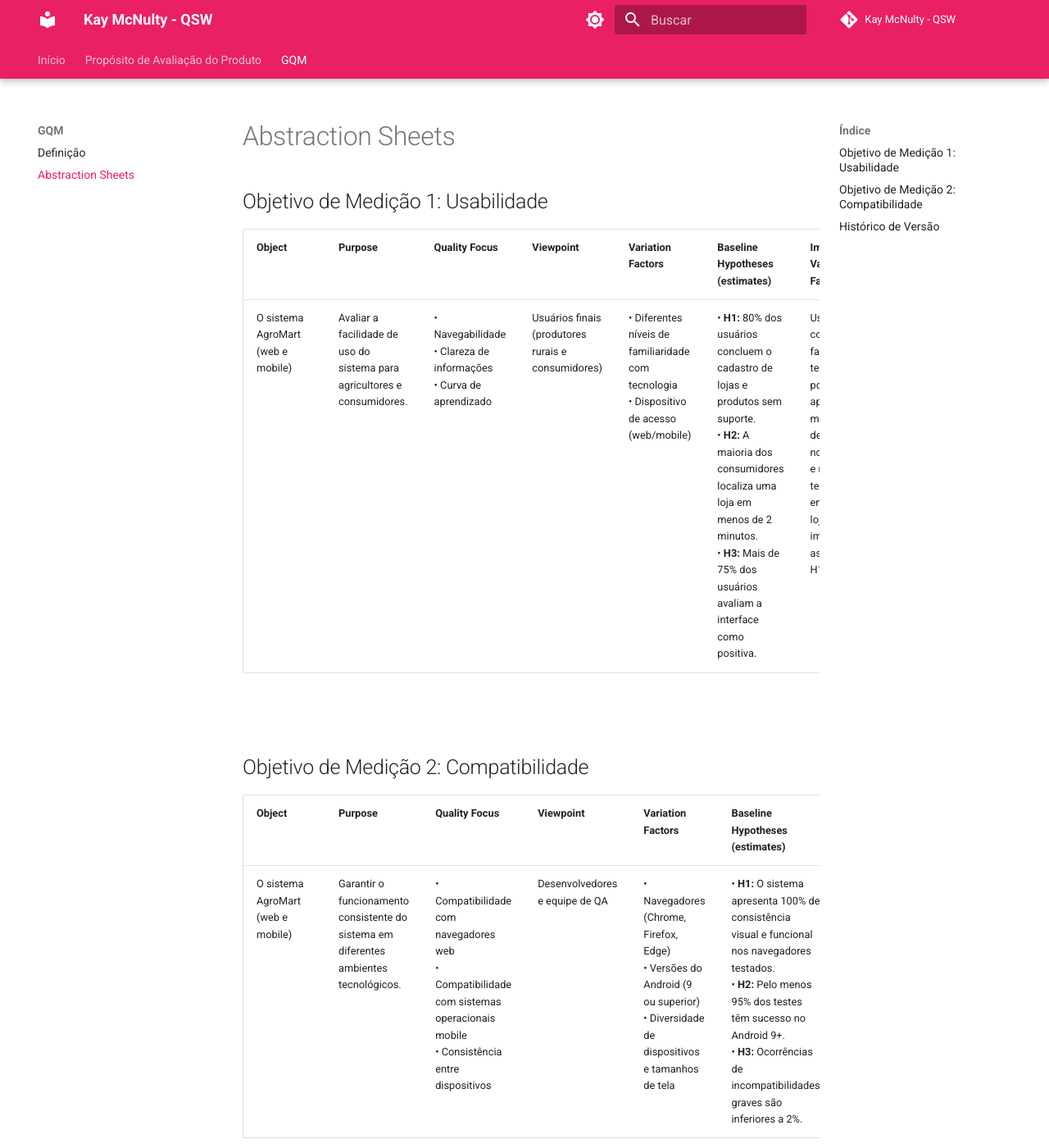
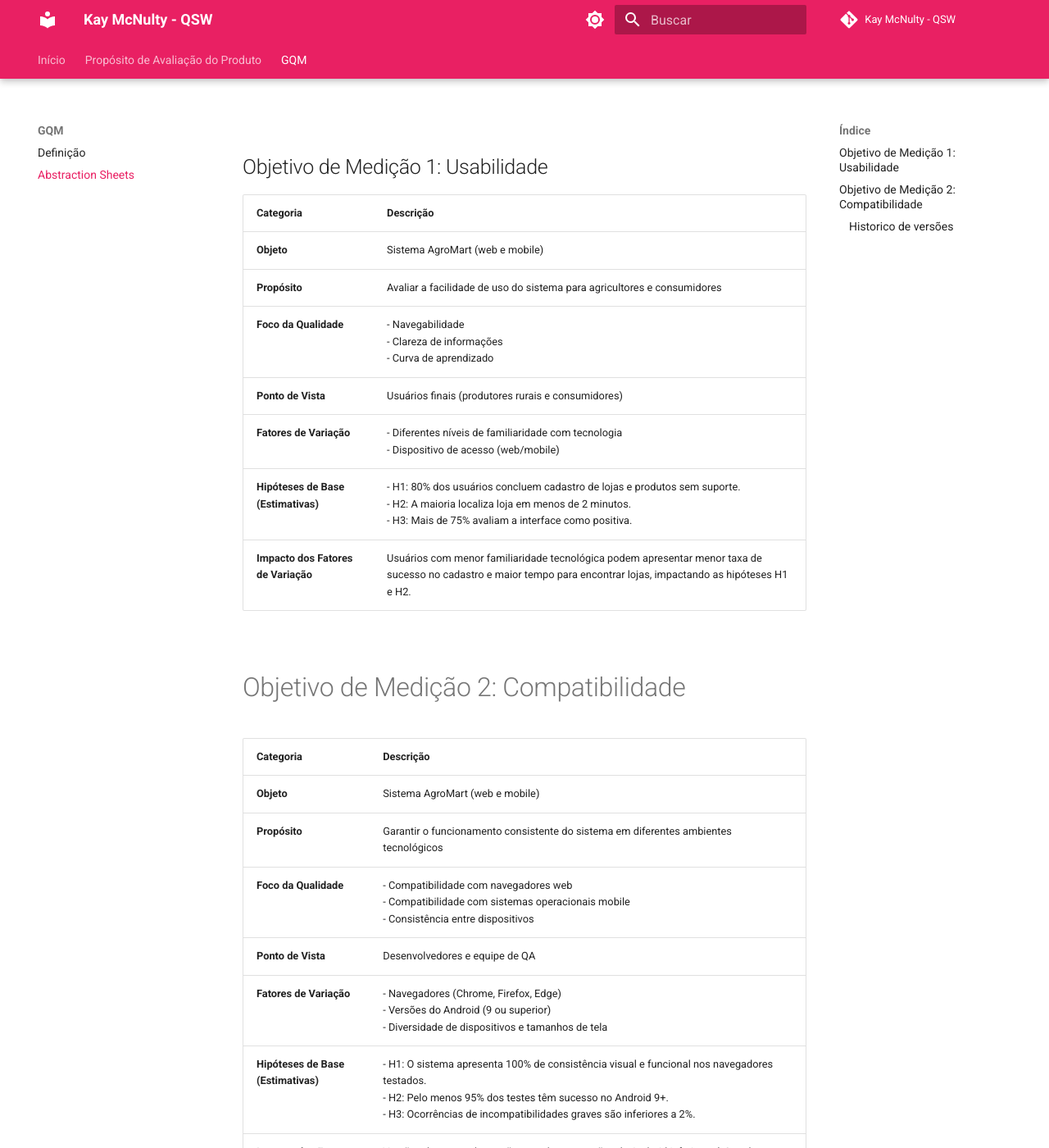
Before and after one commit to FCTE-Qualidade-de-Software-1/2025-1-T01-KAY-MCNULTY, an MkDocs documentation site: the page built from docs/gqm/abstraction-sheet.md, in a window 1280 px wide and 1400 px high. Shown: the whole window at 82% size. Built offline with MkDocs 1.6.1 and Material for MkDocs 9.7.7, drawn with Linux system fonts in a browser that asks for light colours; comment, search, counter and statistics services are not loaded; some of the changed text lies outside the part shown.

Commit message:
Editando as disposições das tabelas

```diff
--- a/docs/gqm/abstraction-sheet.md
+++ b/docs/gqm/abstraction-sheet.md
@@ -1,22 +1,37 @@
 ## Objetivo de Medição 1: Usabilidade
 
-| Object | Purpose | Quality Focus | Viewpoint | Variation Factors | Baseline Hypotheses (estimates) | Impact of Variation Factors |
-| :--- | :--- | :--- | :--- | :--- | :--- | :--- |
-| O sistema AgroMart (web e mobile) | Avaliar a facilidade de uso do sistema para agricultores e consumidores. | • Navegabilidade<br>• Clareza de informações<br>• Curva de aprendizado | Usuários finais (produtores rurais e consumidores) | • Diferentes níveis de familiaridade com tecnologia<br>• Dispositivo de acesso (web/mobile) | • **H1:** 80% dos usuários concluem o cadastro de lojas e produtos sem suporte.<br>• **H2:** A maioria dos consumidores localiza uma loja em menos de 2 minutos.<br>• **H3:** Mais de 75% dos usuários avaliam a interface como positiva. | Usuários com menor familiaridade tecnológica podem apresentar menor taxa de sucesso no cadastro e maior tempo para encontrar lojas, impactando as hipóteses H1 e H2. |
+| **Categoria**                 | **Descrição**                                                                                   |
+|------------------------------|------------------------------------------------------------------------------------------------|
+| **Objeto**                   | Sistema AgroMart (web e mobile)                                                                |
+| **Propósito**                | Avaliar a facilidade de uso do sistema para agricultores e consumidores                        |
+| **Foco da Qualidade**        | - Navegabilidade<br>- Clareza de informações<br>- Curva de aprendizado                          |
+| **Ponto de Vista**           | Usuários finais (produtores rurais e consumidores)                                             |
+| **Fatores de Variação**      | - Diferentes níveis de familiaridade com tecnologia<br>- Dispositivo de acesso (web/mobile)     |
+| **Hipóteses de Base (Estimativas)** | - H1: 80% dos usuários concluem cadastro de lojas e produtos sem suporte.<br>- H2: A maioria localiza loja em menos de 2 minutos.<br>- H3: Mais de 75% avaliam a interface como positiva. |
+| **Impacto dos Fatores de Variação** | Usuários com menor familiaridade tecnológica podem apresentar menor taxa de sucesso no cadastro e maior tempo para encontrar lojas, impactando as hipóteses H1 e H2. |
 
 <br>
 
-## Objetivo de Medição 2: Compatibilidade
+# Objetivo de Medição 2: Compatibilidade
 
-| Object | Purpose | Quality Focus | Viewpoint | Variation Factors | Baseline Hypotheses (estimates) | Impact of Variation Factors |
-| :--- | :--- | :--- | :--- | :--- | :--- | :--- |
-| O sistema AgroMart (web e mobile) | Garantir o funcionamento consistente do sistema em diferentes ambientes tecnológicos. | • Compatibilidade com navegadores web<br>• Compatibilidade com sistemas operacionais mobile<br>• Consistência entre dispositivos | Desenvolvedores e equipe de QA | • Navegadores (Chrome, Firefox, Edge)<br>• Versões do Android (9 ou superior)<br>• Diversidade de dispositivos e tamanhos de tela | • **H1:** O sistema apresenta 100% de consistência visual e funcional nos navegadores testados.<br>• **H2:** Pelo menos 95% dos testes têm sucesso no Android 9+.<br>• **H3:** Ocorrências de incompatibilidades graves são inferiores a 2%. | Versões de navegadores não testadas ou versões de Android inferiores à 9 podem apresentar falhas de renderização e comportamento inesperado, impactando diretamente as hipóteses. |
+| **Categoria**                 | **Descrição**                                                                                   |
+|------------------------------|------------------------------------------------------------------------------------------------|
+| **Objeto**                   | Sistema AgroMart (web e mobile)                                                                |
+| **Propósito**                | Garantir o funcionamento consistente do sistema em diferentes ambientes tecnológicos           |
+| **Foco da Qualidade**        | - Compatibilidade com navegadores web<br>- Compatibilidade com sistemas operacionais mobile<br>- Consistência entre dispositivos |
+| **Ponto de Vista**           | Desenvolvedores e equipe de QA                                                                 |
+| **Fatores de Variação**      | - Navegadores (Chrome, Firefox, Edge)<br>- Versões do Android (9 ou superior)<br>- Diversidade de dispositivos e tamanhos de tela |
+| **Hipóteses de Base (Estimativas)** | - H1: O sistema apresenta 100% de consistência visual e funcional nos navegadores testados.<br>- H2: Pelo menos 95% dos testes têm sucesso no Android 9+.<br>- H3: Ocorrências de incompatibilidades graves são inferiores a 2%. |
+| **Impacto dos Fatores de Variação** | Versões de navegadores não testadas ou versões de Android inferiores à 9 podem apresentar falhas de renderização e comportamento inesperado, impactando diretamente as hipóteses. |
+
 
 <br>
 
-## Histórico de Versão
 
-| Versão | Data | Descrição | Autor(es) |
-| :---: | :---: | :--- | :--- |
-| 1.0 | 02/06/2025 | Criação dos abstraction sheets. | Diogo Ferreira |
-| 1.1 | 02/06/2025 | Atualização com base nos objetivos de medição detalhados. | Diogo Ferreira |
+## Historico de versões
+
+Versão |   Data  | Descrição | Autor(es) | Revisor(es)
+------ | ---- | ------ | ---------- | ----------
+| 1.0 | 02/06/2025 | Criação dos abstraction sheets. | [Diogo Ferreira](http://github.com/fdiogo1) | Add revisor aqui
+| 1.1 | 02/06/2025 | Atualização com base nos objetivos de medição detalhados. | [Diogo Ferreira](http://github.com/fdiogo1) | Add revisor aqui
+| 1.2 | 03/06/2025 | Edição da disposição das Abstraction Sheets. | [Júlia Massuda](https://github.com/JuliaReis18) | Add revisor aqui
```
